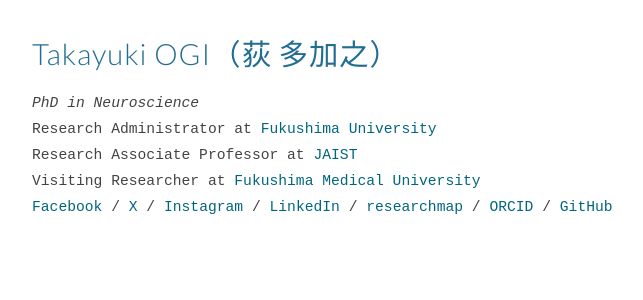
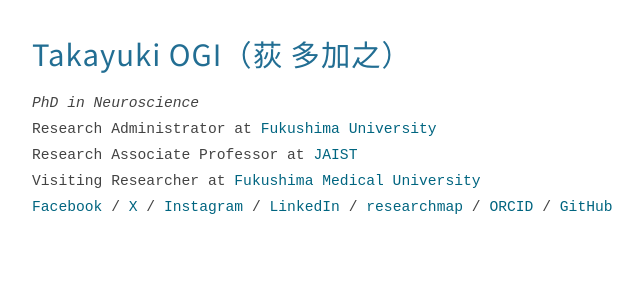
Before and after one commit to takayuki1997/takayuki1997.github.io, a Jekyll site: the page built from index.md, in a window 1280 px wide. Shown: the top 300 px of the page, without its empty margins (206-849 px from the left). Built offline with Jekyll 4.4.1, drawn with Linux system fonts in a browser that asks for light colours.

Commit message:
Use Noto Sans JP for h1 to match Japanese and English style

```diff
--- a/_layouts/default.html
+++ b/_layouts/default.html
@@ -9,7 +9,7 @@
   <meta property="og:type" content="website">
   <meta property="og:url" content="{{ site.url }}">
   <meta property="og:description" content="{{ site.description }}">
-  <link href="https://fonts.googleapis.com/css2?family=Lato:wght@300;400;700&display=swap" rel="stylesheet">
+  <link href="https://fonts.googleapis.com/css2?family=Lato:wght@300;400;700&family=Noto+Sans+JP:wght@400;700&display=swap" rel="stylesheet">
   <link rel="stylesheet" href="{{ '/assets/css/style.css' | relative_url }}">
   {% seo %}
   <script async src="https://www.googletagmanager.com/gtag/js?id=G-VC3N3802VM"></script>
--- a/assets/css/style.css
+++ b/assets/css/style.css
@@ -22,10 +22,10 @@ body {
 }
 
 .site-content h1 {
-  font-family: 'Lato', sans-serif;
+  font-family: 'Noto Sans JP', 'Noto Sans', sans-serif;
   color: #226e93;
   font-size: 22pt;
-  font-weight: 300;
+  font-weight: 400;
   letter-spacing: 1px;
   margin-bottom: 16px;
 }
```
